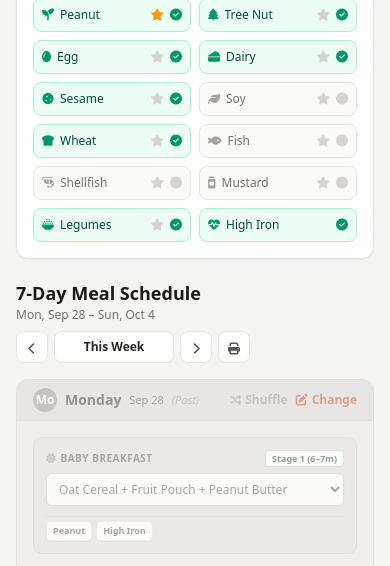
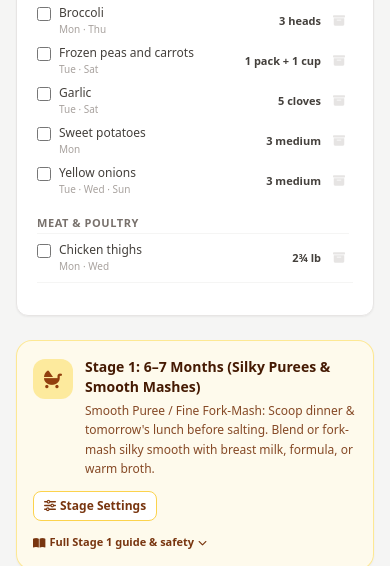
Before and after one commit to corinnejackson/household-menu, a website: page index.html in a window 390 px wide. Shown: the part 610-1176 px from the top of the page. Drawn offline with nearby package versions, Linux system fonts and the light colour scheme.

Commit message:
Show the grocery list above the week planner on narrow screens

```diff
--- a/index.html
+++ b/index.html
@@ -215,7 +215,7 @@
     </div>
 
     <!-- Right Column: Consolidated Grocery List with Scope Filters -->
-    <div id="grocery-column" class="lg:col-span-4 space-y-6">
+    <div id="grocery-column" class="order-first lg:order-none lg:col-span-4 space-y-6">
       <section id="grocery-panel" class="bg-white rounded-xl p-5 border border-stone-200 shadow-sm sticky top-20">
         <div class="flex items-center justify-between border-b border-stone-200 pb-3 mb-3">
           <div>
```
